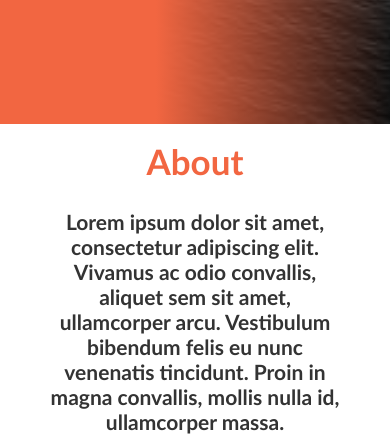
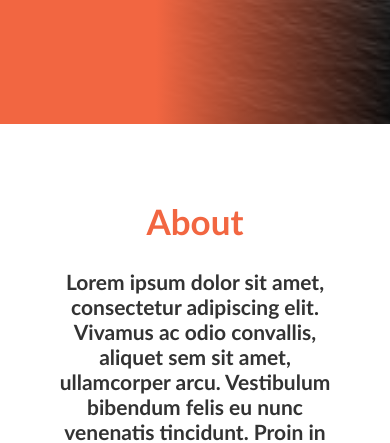
Before and after one commit to modestas612/The-Company, a plain HTML site: page index.html in a window 390 px wide. Shown: the part 720-1163 px from the top of the page. Drawn offline with nearby package versions, Linux system fonts and the light colour scheme; a web font is replaced by a local one.

Commit message:
h1 bug fix

```diff
--- a/css/main.css
+++ b/css/main.css
@@ -23,7 +23,7 @@ html,body{
                     height: auto;
                     min-height: 200px;
                     margin-left: calc(50% - 600px);
-                    margin-top: 50px;
+                    margin-top: 70px;
                     margin-bottom: 80px;
                     color: #333;
                 }
--- a/css/responsive.css
+++ b/css/responsive.css
@@ -7,6 +7,7 @@
     }
         .row > h1 {
             text-align: center;
+            margin: 60px 0 0;
         }
 
     /* hero */
@@ -33,6 +34,9 @@
         width: 600px;
         margin-left: calc(50% - 300px);
     }
+        .selinexor-box > h1{
+            margin: 60px 0 0;
+        }
         .selinexor-box > img{
             height: 250px;
             margin: 30px 0;
```
